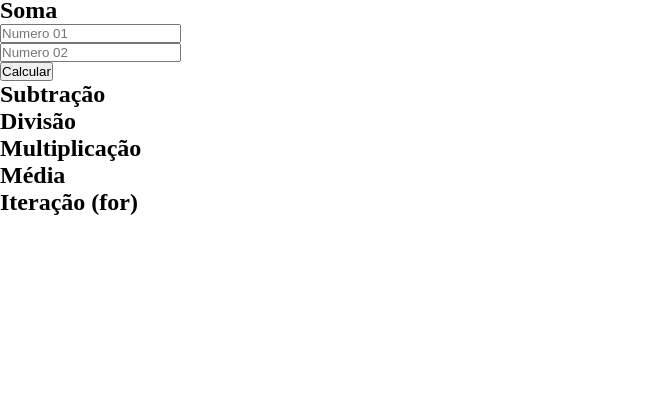
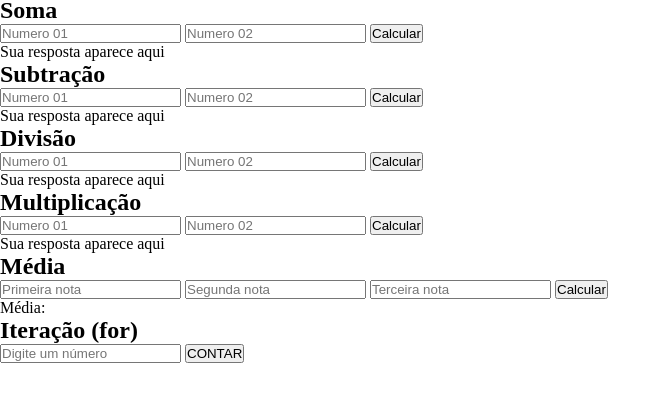
Before and after one commit to Andredev-dias/t267, a plain HTML site: page Task01/index.html in a window 1280 px wide. Shown: the part 40-442 px from the top of the page, without its empty margins (0-671 px from the left). Drawn offline with nearby package versions, Linux system fonts and the light colour scheme.

Commit message:
segunda aula, logica e contas

```diff
--- a/Task01/index.html
+++ b/Task01/index.html
@@ -12,6 +12,7 @@
     />
     <link rel="stylesheet" href="style.css" />
     <script src="script.js"></script>
+    <script src="https://code.jquery.com/jquery-3.7.0.js"></script>
   </head>
   <body>
     <main>
@@ -19,25 +20,49 @@
       <section>
         <h2>Soma</h2>
         <!-- <label for="n1">Número 01:</label><br /> -->
-        <input type="number" id="n1" placeholder="Numero 01" /><br />
+        <input type="number" id="n1" placeholder="Numero 01" />
         <!-- <label for="n2">Número 02:</label><br /> -->
-        <input type="number" id="n2" placeholder="Numero 02" /><br />
+        <input type="number" id="n2" placeholder="Numero 02" />
         <button onclick="somar()">Calcular</button>
+        <p id="respSoma">Sua resposta aparece aqui</p>
       </section>
       <section>
         <h2>Subtração</h2>
+        <input type="number" id="s1" placeholder="Numero 01" />
+        <input type="number" id="s2" placeholder="Numero 02" />
+        <button onclick="sub()">Calcular</button>
+        <p id="respSub">Sua resposta aparece aqui</p>
       </section>
       <section>
         <h2>Divisão</h2>
+        <input type="number" id="d1" placeholder="Numero 01" />
+        <input type="number" id="d2" placeholder="Numero 02" />
+        <button onclick="div()">Calcular</button>
+        <p id="respDiv">Sua resposta aparece aqui</p>
       </section>
       <section>
         <h2>Multiplicação</h2>
+        <input type="number" id="m1" placeholder="Numero 01" />
+        <input type="number" id="m2" placeholder="Numero 02" />
+        <button onclick="multi()">Calcular</button>
+        <p id="respMulti">Sua resposta aparece aqui</p>
       </section>
       <section>
         <h2>Média</h2>
+        <input type="number" id="me1" placeholder="Primeira nota" />
+        <input type="number" id="me2" placeholder="Segunda nota" />
+        <input type="number" id="me3" placeholder="Terceira nota" />
+        <button onclick="media()">Calcular</button>
+        <p>
+          Média:
+          <span id="respMedia"></span>
+        </p>
       </section>
       <section>
         <h2>Iteração (for)</h2>
+        <input type="number" id="numeroInput" placeholder="Digite um número" />
+        <button onclick="contar()">CONTAR</button>
+        <p id="result"></p>
       </section>
     </main>
   </body>
--- a/Task01/script.js
+++ b/Task01/script.js
@@ -1,3 +1,65 @@
 function somar() {
-  console.log("Primeira Aula");
+  var n1 = parseFloat(document.getElementById("n1").value);
+  var n2 = parseFloat(document.getElementById("n2").value);
+
+  var resp = document.getElementById("respSoma");
+  resp.textContent = n1 + n2;
+  // resp.innerHTML = n1 + n2;
+  // resp.innerText = n1 + n2;
 }
+
+function sub() {
+  var batata1 = parseFloat(document.getElementById("s1").value);
+  var batata2 = parseFloat(document.getElementById("s2").value);
+  var res = document.getElementById("respSub");
+  res.innerHTML = batata1 - batata2;
+}
+
+function multi() {
+  var m1 = parseFloat(document.getElementById("m1").value);
+  var m2 = parseFloat(document.getElementById("m2").value);
+  var res = document.getElementById("respMulti");
+  res.innerHTML = m1 * m2;
+}
+
+function div() {
+  var d1 = parseFloat(document.getElementById("d1").value);
+  var d2 = parseFloat(document.getElementById("d2").value);
+  var res = document.getElementById("respDiv");
+  res.innerHTML = d1 / d2;
+}
+
+function media() {
+  var m1 = parseFloat(document.getElementById("me1").value);
+  var m2 = parseFloat(document.getElementById("me2").value);
+  var m3 = parseFloat(document.getElementById("me3").value);
+  var media = document.getElementById("respMedia");
+  var res = (m1 + m2 + m3) / 3;
+
+  if (res >= 7) {
+    media.textContent = res.toFixed(3);
+    media.style.color = "green";
+    media.style.backgroundColor = "#6CD180";
+    media.style.padding = "5px";
+  } else {
+    media.textContent = res.toFixed(3);
+    media.style.color = "red";
+    media.style.backgroundColor = "lightpink";
+    media.style.padding = "5px";
+  }
+}
+
+function contar() {
+  const num = parseFloat($("#numeroInput").val());
+
+  var resultadoStr = "";
+
+  if (num <= 100) {
+    for (var cont = 1; cont <= num; cont++) {
+      resultadoStr = resultadoStr + cont + "<br>";
+    }
+    $("#result").html(resultadoStr);
+  } else {
+    $("#result").text("Digite um número menor que 100!!!");
+  }
+}
```
